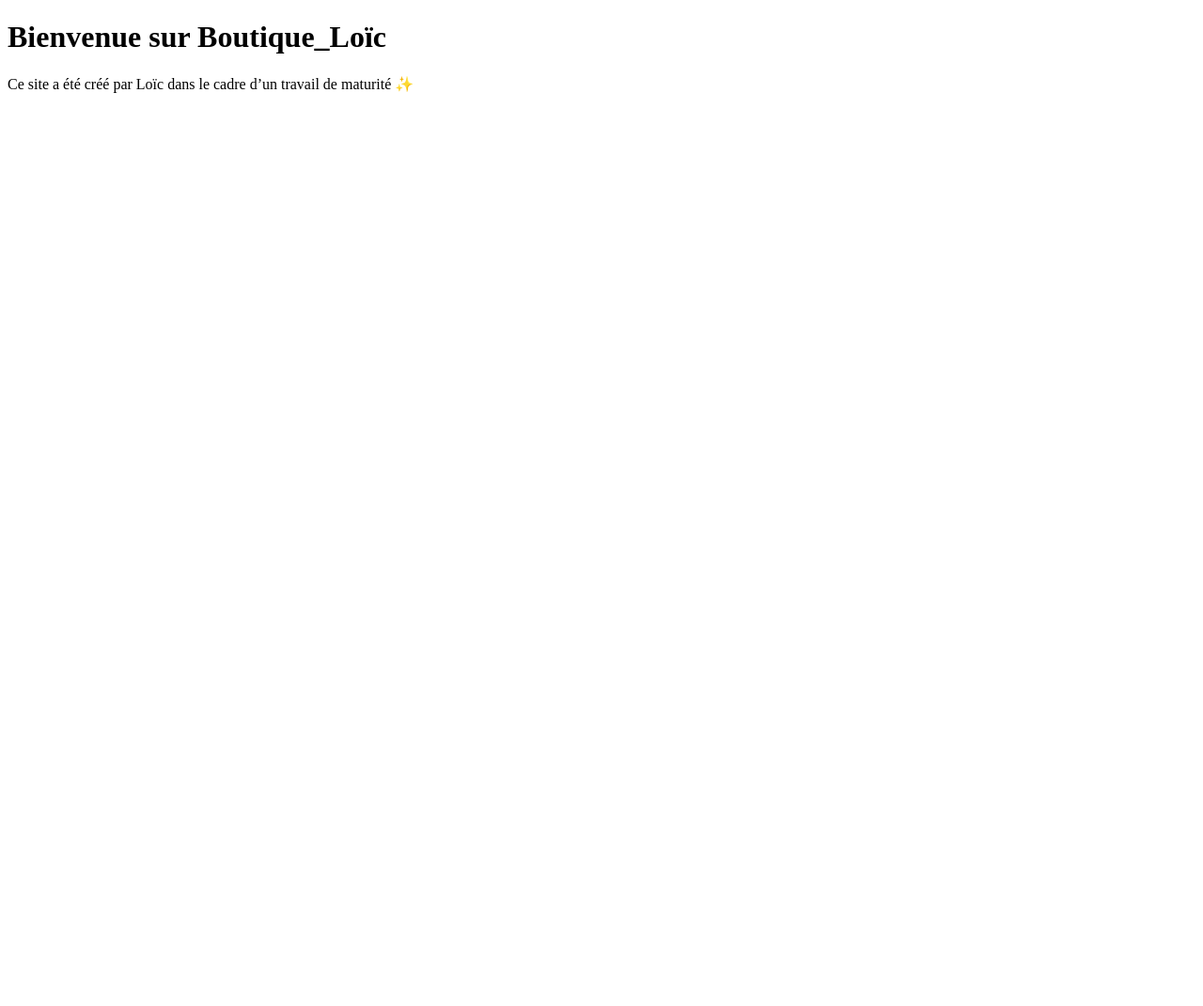
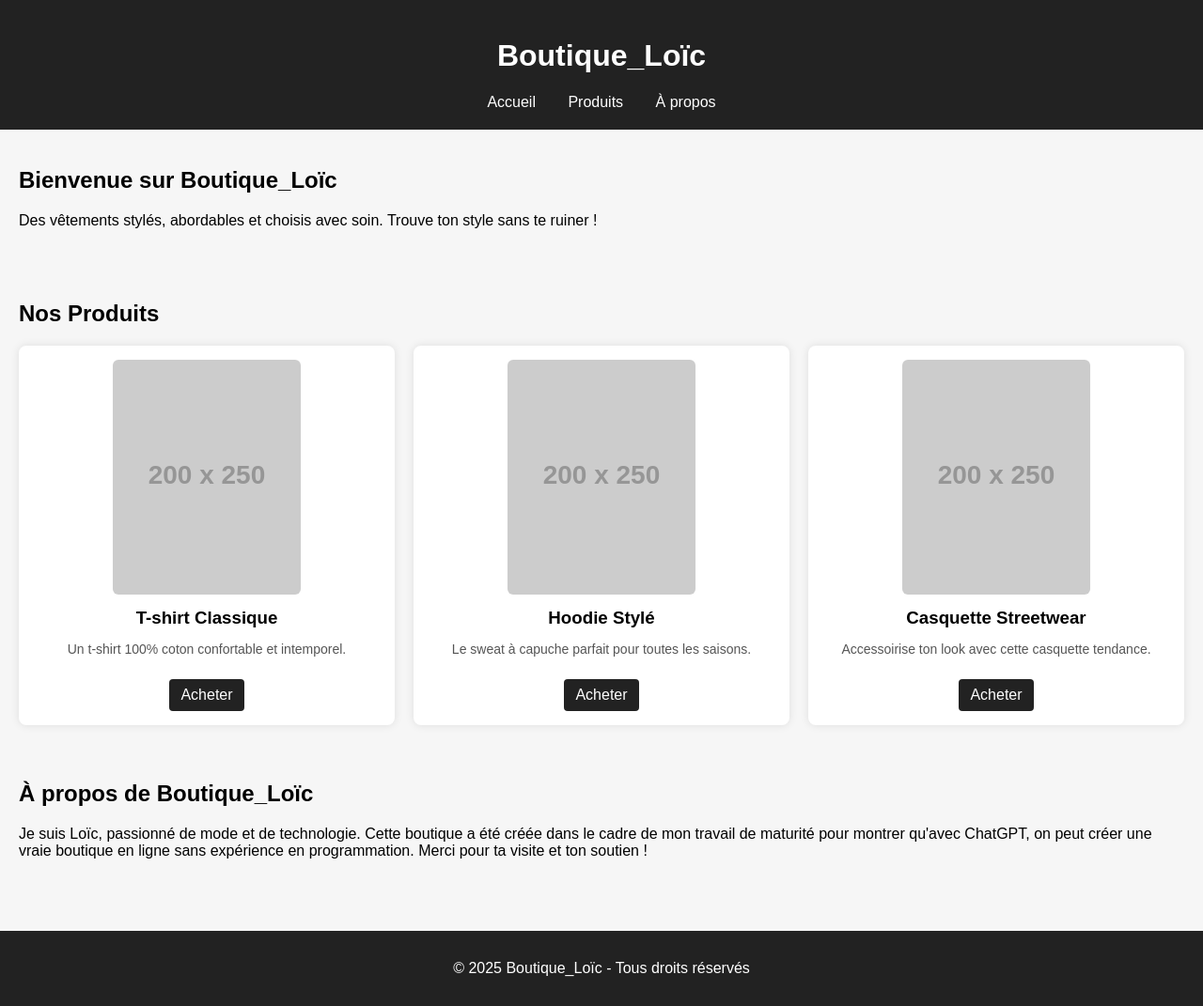
Before and after one commit to loicgurt/boutique_loic, a plain HTML site: page index.html in a window 1280 px wide. Shown: the whole page at 94% size. Before the commit the page ends 800 px from the top, so only its background shows below. Drawn offline with Linux system fonts and the light colour scheme; placeholder pictures from the web are drawn by us.

Commit message:
Add files via upload

```diff
--- a/index.html
+++ b/index.html
@@ -1,11 +1,69 @@
 <!DOCTYPE html>
 <html lang="fr">
 <head>
-  <meta charset="UTF-8" />
+  <meta charset="UTF-8">
+  <meta name="viewport" content="width=device-width, initial-scale=1.0">
   <title>Boutique_Loïc</title>
+  <style>
+    body { font-family: Arial, sans-serif; margin: 0; padding: 0; background-color: #f6f6f6; }
+    header { background-color: #222; color: white; padding: 20px; text-align: center; }
+    nav a { margin: 0 15px; color: white; text-decoration: none; }
+    .container { padding: 20px; }
+    .product-grid { display: grid; grid-template-columns: repeat(auto-fit, minmax(200px, 1fr)); gap: 20px; }
+    .product { background: white; padding: 15px; border-radius: 8px; box-shadow: 0 0 10px rgba(0,0,0,0.1); text-align: center; }
+    .product img { max-width: 100%; height: auto; border-radius: 6px; }
+    .product h3 { margin: 10px 0 5px; }
+    .product p { font-size: 14px; color: #555; }
+    .product a { display: inline-block; margin-top: 10px; padding: 8px 12px; background-color: #222; color: white; text-decoration: none; border-radius: 4px; }
+    footer { background-color: #222; color: white; text-align: center; padding: 15px; margin-top: 40px; }
+  </style>
 </head>
 <body>
-  <h1>Bienvenue sur Boutique_Loïc</h1>
-  <p>Ce site a été créé par Loïc dans le cadre d’un travail de maturité ✨</p>
+  <header>
+    <h1>Boutique_Loïc</h1>
+    <nav>
+      <a href="#accueil">Accueil</a>
+      <a href="#produits">Produits</a>
+      <a href="#apropos">À propos</a>
+    </nav>
+  </header>
+
+  <section id="accueil" class="container">
+    <h2>Bienvenue sur Boutique_Loïc</h2>
+    <p>Des vêtements stylés, abordables et choisis avec soin. Trouve ton style sans te ruiner !</p>
+  </section>
+
+  <section id="produits" class="container">
+    <h2>Nos Produits</h2>
+    <div class="product-grid">
+      <div class="product">
+        <img src="https://via.placeholder.com/200x250" alt="T-shirt classique">
+        <h3>T-shirt Classique</h3>
+        <p>Un t-shirt 100% coton confortable et intemporel.</p>
+        <a href="#">Acheter</a>
+      </div>
+      <div class="product">
+        <img src="https://via.placeholder.com/200x250" alt="Hoodie stylé">
+        <h3>Hoodie Stylé</h3>
+        <p>Le sweat à capuche parfait pour toutes les saisons.</p>
+        <a href="#">Acheter</a>
+      </div>
+      <div class="product">
+        <img src="https://via.placeholder.com/200x250" alt="Casquette streetwear">
+        <h3>Casquette Streetwear</h3>
+        <p>Accessoirise ton look avec cette casquette tendance.</p>
+        <a href="#">Acheter</a>
+      </div>
+    </div>
+  </section>
+
+  <section id="apropos" class="container">
+    <h2>À propos de Boutique_Loïc</h2>
+    <p>Je suis Loïc, passionné de mode et de technologie. Cette boutique a été créée dans le cadre de mon travail de maturité pour montrer qu'avec ChatGPT, on peut créer une vraie boutique en ligne sans expérience en programmation. Merci pour ta visite et ton soutien !</p>
+  </section>
+
+  <footer>
+    <p>&copy; 2025 Boutique_Loïc - Tous droits réservés</p>
+  </footer>
 </body>
 </html>
```
